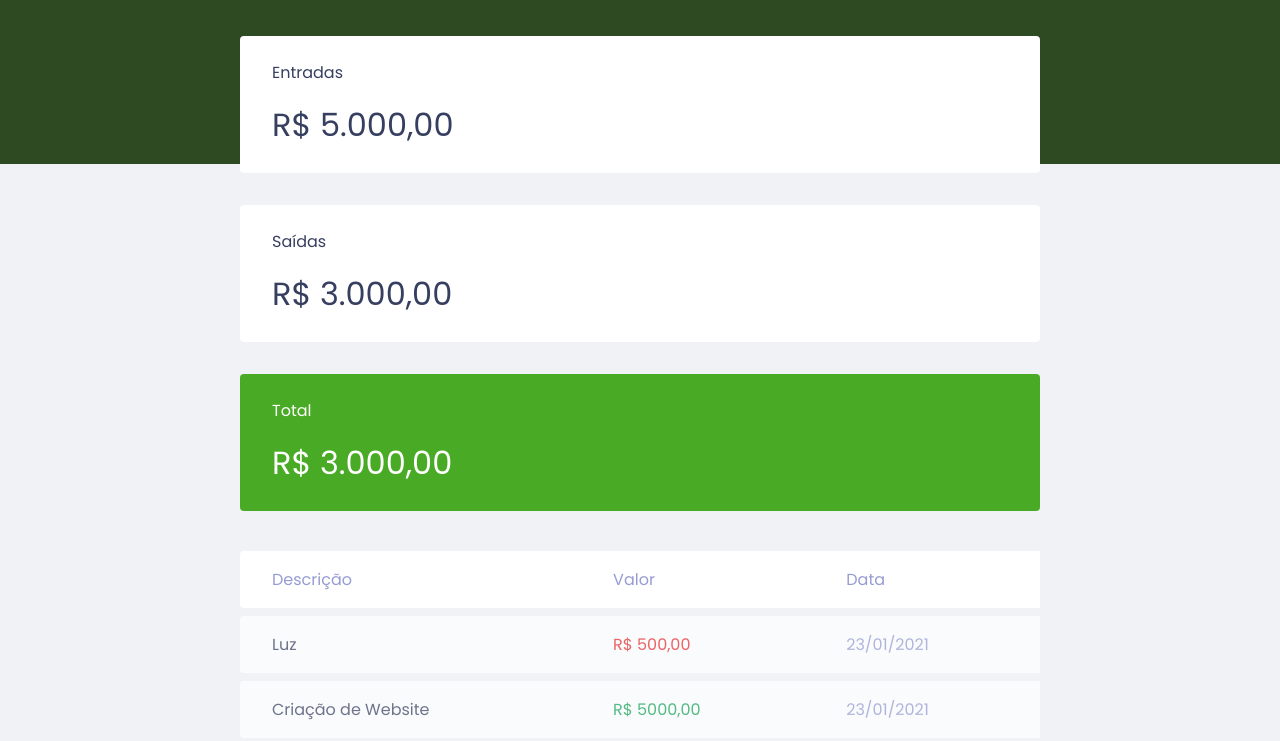
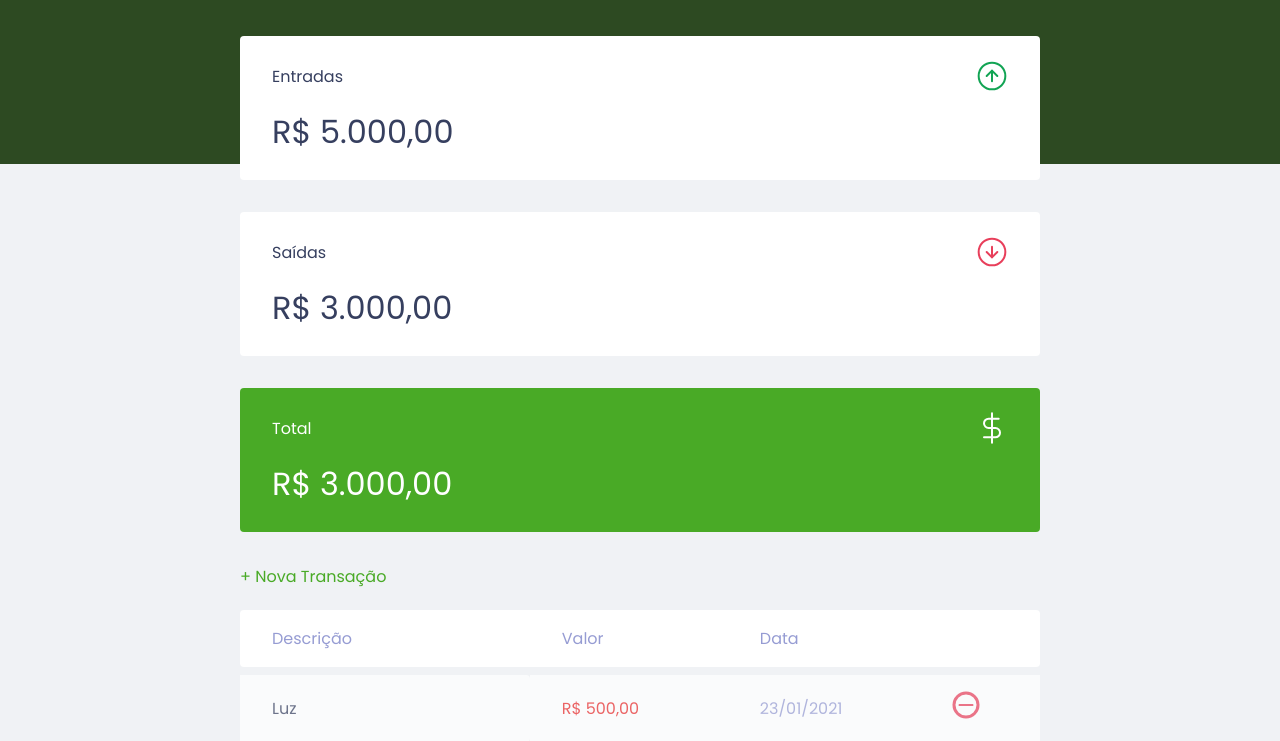
Before and after one commit to caiovini64/devfinance, a plain HTML site: page index.html in a window 1280 px wide. Shown: the part 59-800 px from the top of the page. Drawn offline with Linux system fonts and the light colour scheme.

Commit message:
adcionando botoes

```diff
--- a/index.html
+++ b/index.html
@@ -25,17 +25,26 @@
             <h2 class="sr-only">Balanço</h2>
 
             <div class="card">
-                <h3>Entradas</h3>
+                <h3>
+                    <span>Entradas</span>
+                    <img src="./assets/income.svg" alt="Imagem de Entradas">
+                </h3>
                 <p>R$ 5.000,00</p>
             </div>
 
             <div class="card">
-                <h3>Saídas</h3>
+                <h3>
+                    <span>Saídas</span>
+                    <img src="./assets/expense.svg" alt="Imagem de Saídas">
+                </h3>
                 <p>R$ 3.000,00</p>
             </div>
 
             <div class="card total">
-                <h3>Total</h3>
+                <h3>
+                    <span>Total</span>
+                    <img src="./assets/total.svg" alt="Imagem de Total">
+                </h3>
                 <p>R$ 3.000,00</p>
             </div>
 
@@ -45,12 +54,15 @@
         <section  id="transaction">
             <h2 class="sr-only">Transações</h2>
 
+            <a href="#" class="button new">+ Nova Transação</a>
+
             <table id="data-table">
                 <thead>
                     <tr>
                         <th>Descrição</th>
                         <th>Valor</th>
                         <th>Data</th>
+                        <th></th>
                     </tr>
                 </thead>
                 <tbody>
@@ -58,16 +70,19 @@
                         <td class="description">Luz</td>
                         <td class="expense">R$ 500,00</td>
                         <td class="date">23/01/2021</td>
+                        <td><img src="./assets/minus.svg" alt="Remover Transação"></td>
                     </tr>
                     <tr>
                         <td class="description">Criação de Website</td>
                         <td class="income">R$ 5000,00</td>
                         <td class="date">23/01/2021</td>
+                        <td><img src="./assets/minus.svg" alt="Remover Transação"></td>
                     </tr>
                     <tr>
                         <td class="description">Internet</td>
                         <td class="expense">R$ 200,00</td>
                         <td class="date">23/01/2021</td>
+                        <td><img src="./assets/minus.svg" alt="Remover Transação"></td>
                     </tr>
 
                 </tbody>
--- a/styles.css
+++ b/styles.css
@@ -33,6 +33,8 @@ body{
     margin: auto;
 }
 
+
+
 /* Titles =============================== */
 
 h2{
@@ -41,6 +43,23 @@ h2{
     color: var(--dark-blue);
 
     font-weight: normal;
+}
+
+/* Links and Buttons =============================== */
+
+a{
+    color: #49aa26;
+    text-decoration: none;
+
+}
+
+.button.new {
+    display: inline-block;
+    margin-bottom: .8rem;
+}
+
+a:hover{
+    color: #3dd705;
 }
 
 /* Header =============================== */
@@ -60,6 +79,8 @@ header{
 
 #balance {
     margin-top: -8rem;
+
+
 }
 
 #balance h2{
@@ -82,6 +103,11 @@ header{
 .card h3 {
     font-weight: normal;
     font-size: 1rem;
+
+    display: flex;
+    align-items: center;
+    justify-content: space-between;
+
 }
 
 .card p{
@@ -108,6 +134,11 @@ header{
 table thead tr th:first-child,
 table tbody tr td:first-child{
     border-radius: 0.25rem 0 0 0.25rem;
+}
+
+table thead tr th:last-child,
+table tbody tr td:first-child{
+    border-radius:0 0.25rem 0.25rem 0;
 }
 
 table thead th {
```
